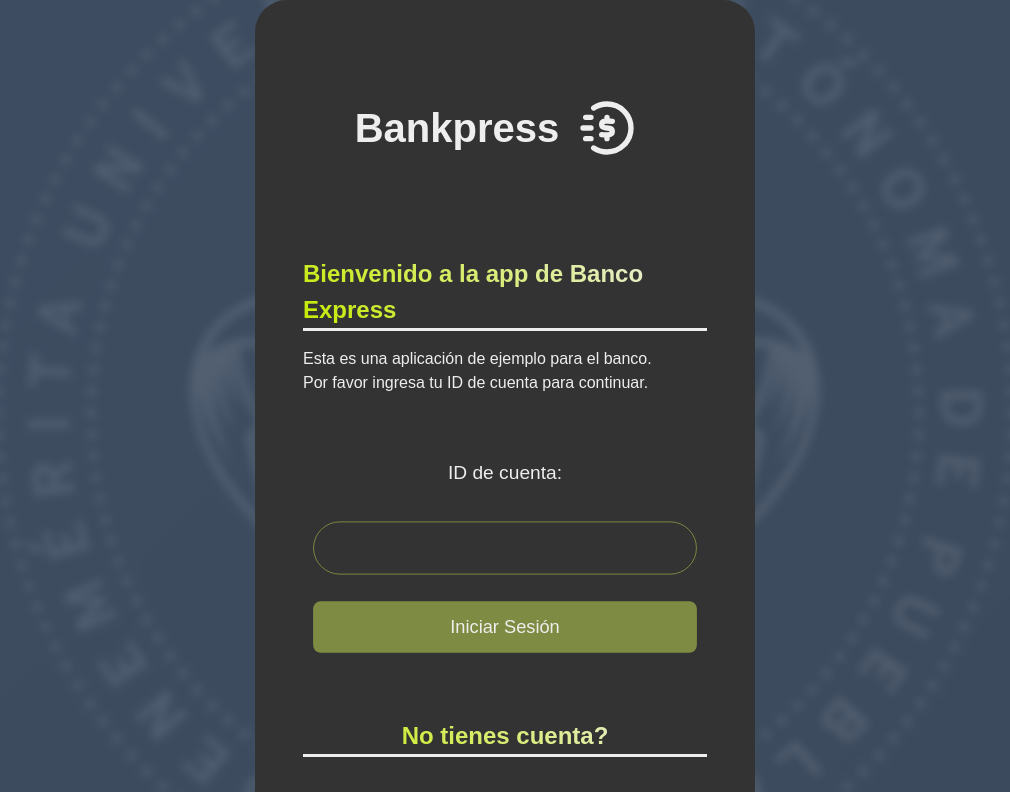
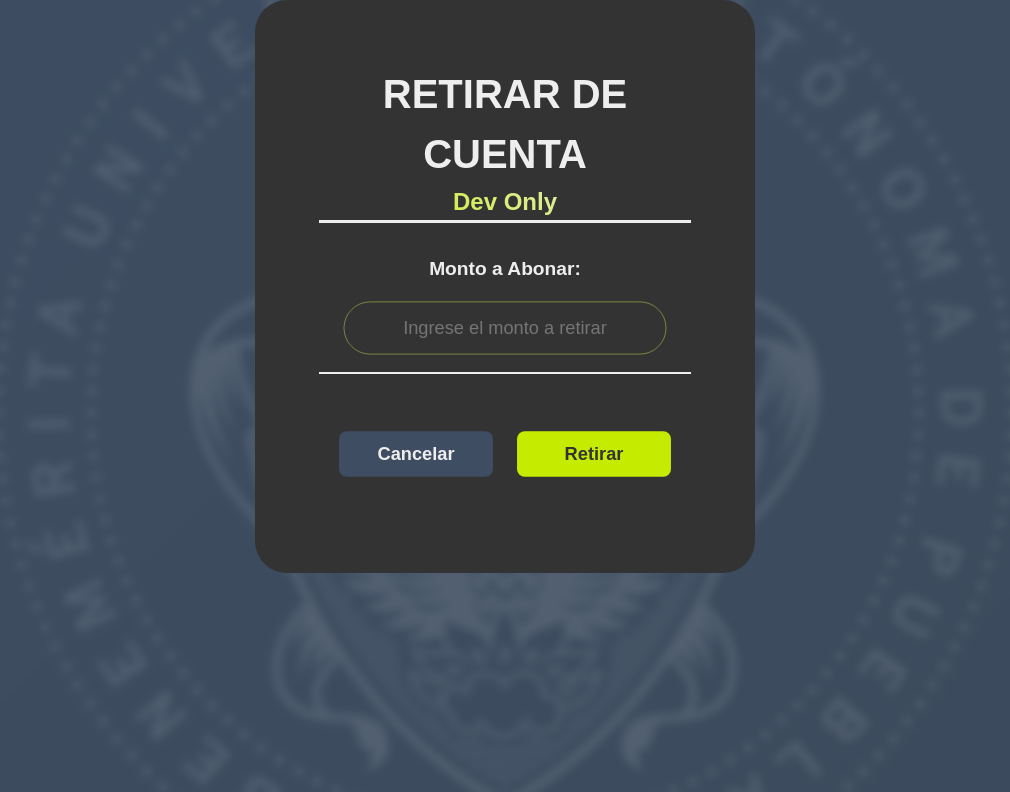
Before and after one commit to RainBWP/BancoNET, a React (Vite) app in the folder front-end-banco-express/: page /withdraw/1 in a window 1280 px wide. Before the commit this address led to /. Shown: the top 792 px of the page, without its empty margins (135-1145 px from the left). Built offline with nearby package versions, Linux system fonts and the light colour scheme; a web font is replaced by a local one.

Commit message:
withdraw function added

```diff
--- a/front-end-banco-express/src/App.tsx
+++ b/front-end-banco-express/src/App.tsx
@@ -13,6 +13,8 @@ function App() {
         <Route path="/dashboard/:accountId" element={<Dashboard />} />
         <Route path="/transfer/:accountId" element={<Transfer />} />
         <Route path="/deposit/:accountId" element={<Deposit />} /> {/* Reusing Transfer component for Deposit */}
+        <Route path="/withdraw/:accountId" element={<Deposit />} /> {/* Reusing Transfer component for Withdraw */}
+        {/* Add a route for the signup page */}
         <Route path="/signup" element={<Signup />} /> {/* Assuming you have a SignUp component */}
         {/* Redirect any unknown routes to the login page */}
         <Route path="*" element={<Navigate to="/" replace />} />
--- a/front-end-banco-express/src/components/Dashboard.css
+++ b/front-end-banco-express/src/components/Dashboard.css
@@ -50,16 +50,39 @@ h3 {
 .account-actions{
 
 }
-.action-buttons{
+.action-buttons {
     display: grid;
     grid-template-columns: 1fr 1fr;
     grid-template-rows: 1fr 1fr;
     aspect-ratio: 1 / 1;
 }
 
+@media (max-width: 370px) {
+    .action-buttons {
+        display: flex;
+        flex-direction: column;
+        gap: 0.5rem;
+        aspect-ratio: 21 / 9;
+    }
+    .account-header {
+        display: flex;
+        flex-direction: column;
+        gap: 0.5rem;
+    }
+    .transaction-item {
+        display: flex;
+        flex-direction: column;
+        gap: 0.5rem;
+    }
+    div {
+        padding: 0%;
+    }
+}
+
 button {
     width: 100%;
     height: 100%;
+    overflow: hidden;
 }
 
 .logout-button {
--- a/front-end-banco-express/src/components/Dashboard.tsx
+++ b/front-end-banco-express/src/components/Dashboard.tsx
@@ -66,8 +66,8 @@ function Dashboard() {
           <button onClick={() => navigate(`/deposit/${accountId}`)}>
             Abonar Dinero "DEV ONLY"
           </button>
-          <button>
-            handler test
+          <button onClick={() => navigate(`/withdraw/${accountId}`)}>
+            Retirar Dinero "DEV ONLY"
           </button>
           <button>
             handler test
--- a/front-end-banco-express/src/components/Deposit.tsx
+++ b/front-end-banco-express/src/components/Deposit.tsx
@@ -1,5 +1,5 @@
 import { useState } from 'react';
-import { useParams, useNavigate } from 'react-router-dom';
+import { useParams, useNavigate, useLocation } from 'react-router-dom';
 import accountService from '../services/AccountServices';
 import Background from './Background';
 import './Transfer.css'; // Reuse the transfer styling
@@ -7,16 +7,22 @@ import './Transfer.css'; // Reuse the transfer styling
 function Deposit() {
   const { accountId } = useParams();
   const navigate = useNavigate();
+  const location = useLocation()
   const [amount, setAmount] = useState('');
   const [loading, setLoading] = useState(false);
   const [error, setError] = useState('');
   const [success, setSuccess] = useState('');
 
+    // Determine if this is a deposit or withdrawal based on the URL path
+    const isWithdrawal = location.pathname.includes('/withdraw');
+    // const operationType = isWithdrawal ? 'withdraw' : 'deposit';
+    const actionText = isWithdrawal ? 'Retirar' : 'Abonar';
+
   const handleSubmit = async (e: React.FormEvent) => {
     e.preventDefault();
 
     if (!amount.trim()) {
-      setError('Por favor ingrese un monto para abonar');
+      setError(`Por favor ingrese un monto para ${isWithdrawal ? 'retirar' : 'abonar'}`);
       return;
     }
 
@@ -35,9 +41,13 @@ function Deposit() {
         throw new Error('Account ID is required');
       }
 
-      await accountService.deposit(accountId, amountValue);
+      if (isWithdrawal) {
+        await accountService.withdraw(accountId, amountValue);
+      } else {
+        await accountService.deposit(accountId, amountValue);
+      }
 
-      setSuccess(`Abono exitoso de $${amountValue.toFixed(2)} a su cuenta`);
+      setSuccess(`${isWithdrawal ? 'Retiro' : 'Abono'} exitoso de $${amountValue.toFixed(2)} ${isWithdrawal ? 'de' : 'a'} su cuenta`);
 
       // Clear form
       setAmount('');
@@ -58,8 +68,8 @@ function Deposit() {
     <>
       <div className="transfer-container">
         <Background />
-        <h1>ABONAR A CUENTA</h1>
-        <h2> Dev Only</h2>
+        <h1>{isWithdrawal ? 'RETIRAR DE CUENTA' : 'ABONAR A CUENTA'}</h1>
+        <h2>Dev Only</h2>
 
         {error && <div className="error">{error}</div>}
         {success && <div className="success">{success}</div>}
@@ -75,7 +85,7 @@ function Deposit() {
               min="0.01"
               step="0.01"
               required
-              placeholder="Ingrese el monto"
+              placeholder={`Ingrese el monto a ${isWithdrawal ? 'retirar' : 'abonar'}`}
             />
           </div>
 
@@ -90,7 +100,7 @@ function Deposit() {
               type="submit"
               disabled={loading}
             >
-              {loading ? 'Procesando...' : 'Abonar'}
+              {loading ? 'Procesando...' : actionText}
             </button>
           </div>
         </form>
--- a/front-end-banco-express/src/services/AccountServices.ts
+++ b/front-end-banco-express/src/services/AccountServices.ts
@@ -58,6 +58,11 @@ export const accountService = {
   // DEV ONLY: Deposit money into account
   deposit: async (accountId: string, amount: number): Promise<void> => {
     await api.post(`/accounts/${accountId}/deposit`, { amount });
+  },
+
+  withdraw: async (accountId: string, amount: number): Promise<void> => {
+    await api.post(`/accounts/${accountId}/withdraw`, { amount });
+    return;
   },
 
   // Create a new account
```
Also changed, not shown: 1 other file (tests, documents, lock files or other folders).
